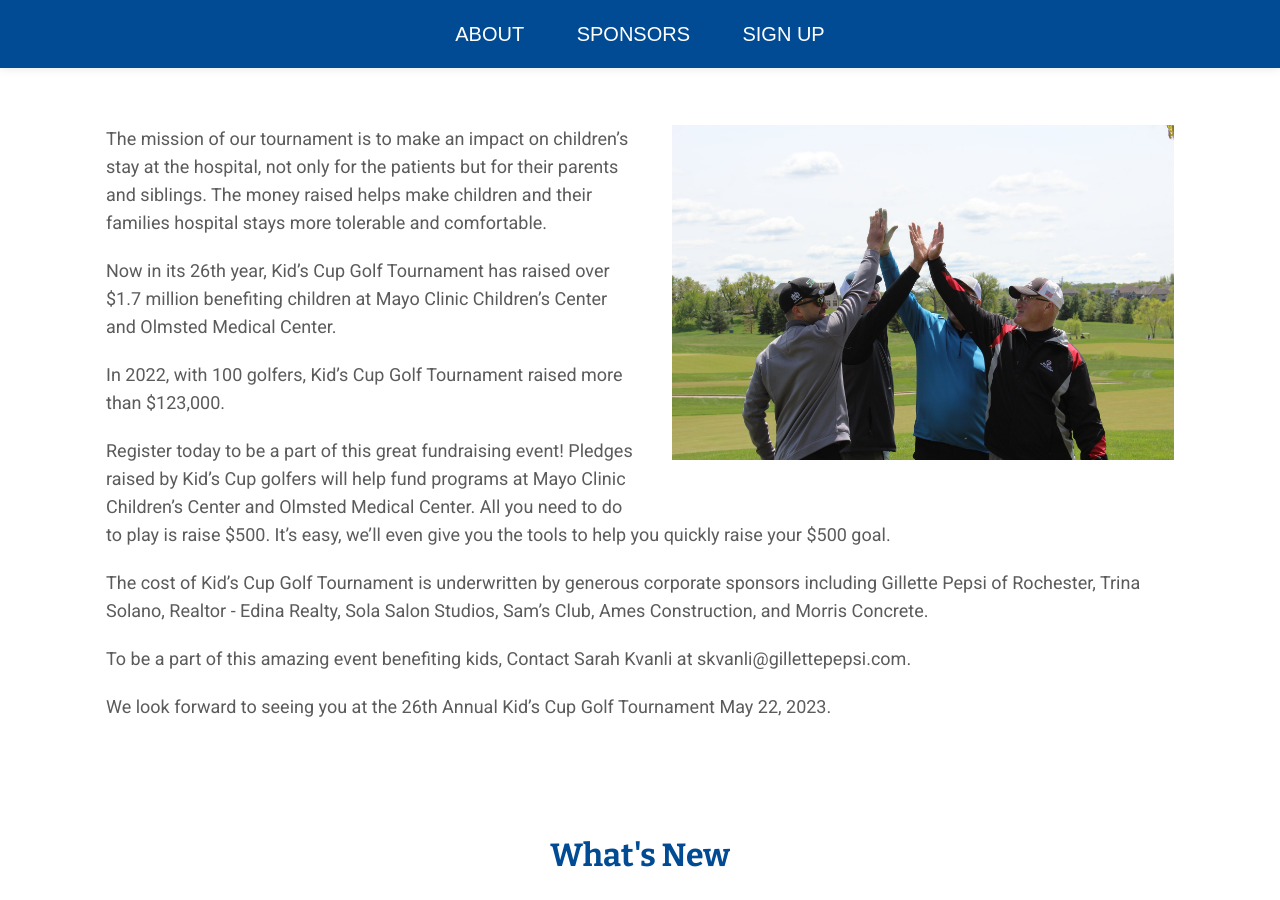
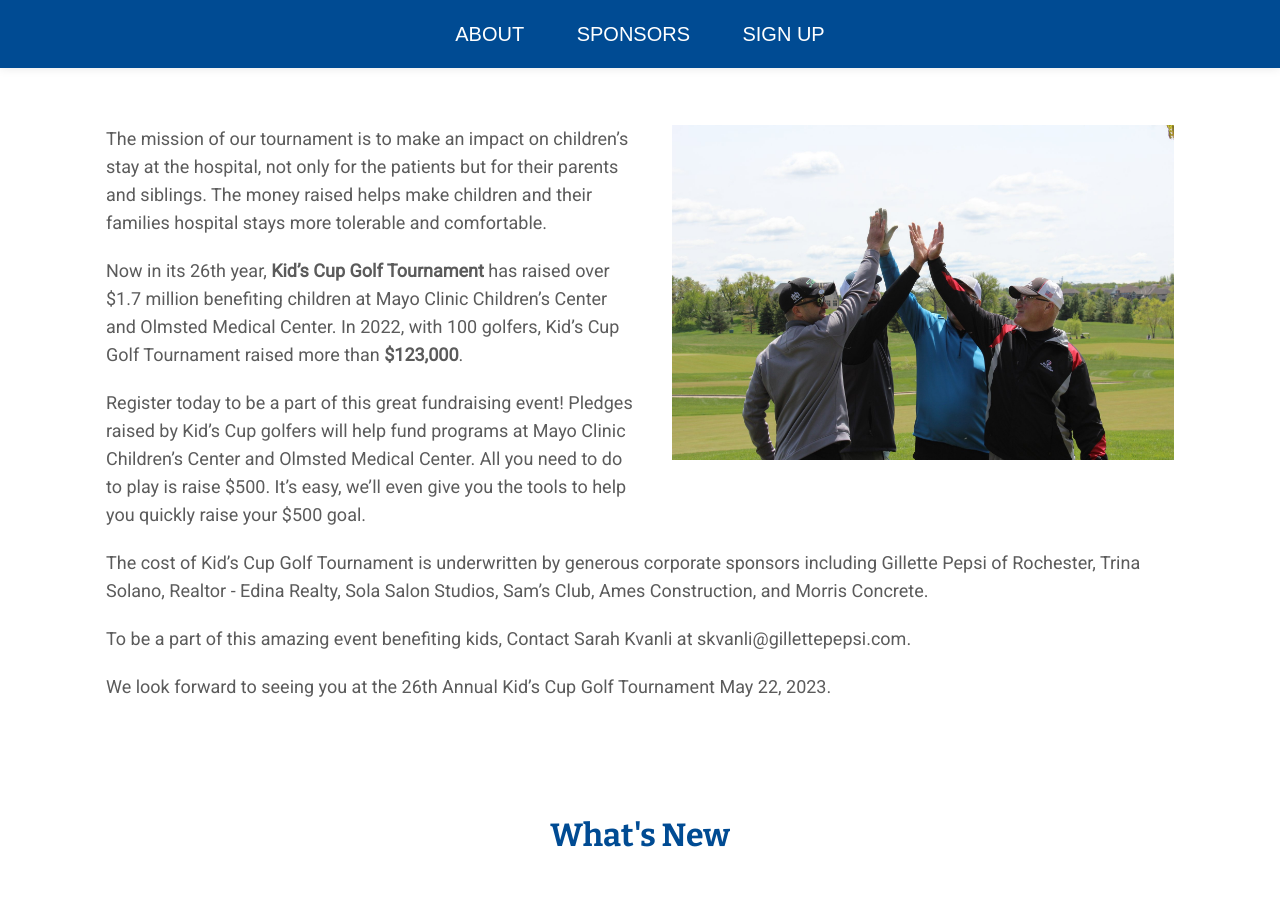
Before and after one commit to kidscuprochester/kidscuprochester.github.io, a Jekyll site: the page built from index.md, in a window 1280 px wide and 900 px high, scrolled down 1297 px. Built offline with Jekyll 4.4.1, drawn with Linux system fonts in a browser that asks for light colours; nearby versions of some CDN libraries; part of the change alters nothing that is shown.

```diff
--- a/_config.yml
+++ b/_config.yml
@@ -40,10 +40,10 @@ who_we_are:
   text: "The mission of our tournament is to make an impact on children’s stay at
     the hospital, not only for the patients but for their parents and siblings.  The
     money raised helps make children and their families hospital stays more tolerable
-    and comfortable.\n\nNow in its 26th year, Kid’s Cup Golf Tournament has raised
+    and comfortable.\n\nNow in its 26th year, **Kid’s Cup Golf Tournament** has raised
     over $1.7 million benefiting children at Mayo Clinic Children’s Center and Olmsted
-    Medical Center. \n\nIn 2022, with 100 golfers, Kid’s Cup Golf Tournament raised
-    more than $123,000.\n\nRegister today to be a part of this great fundraising event!
+    Medical Center.  In 2022, with 100 golfers, Kid’s Cup Golf Tournament raised more
+    than **$123,000**.\n\nRegister today to be a part of this great fundraising event!
     \ Pledges raised by Kid's Cup golfers will help fund programs at Mayo Clinic Children’s
     Center and Olmsted Medical Center.  All you need to do to play is raise $500.
     \ It's easy, we'll even give you the tools to help you quickly raise your $500
```
